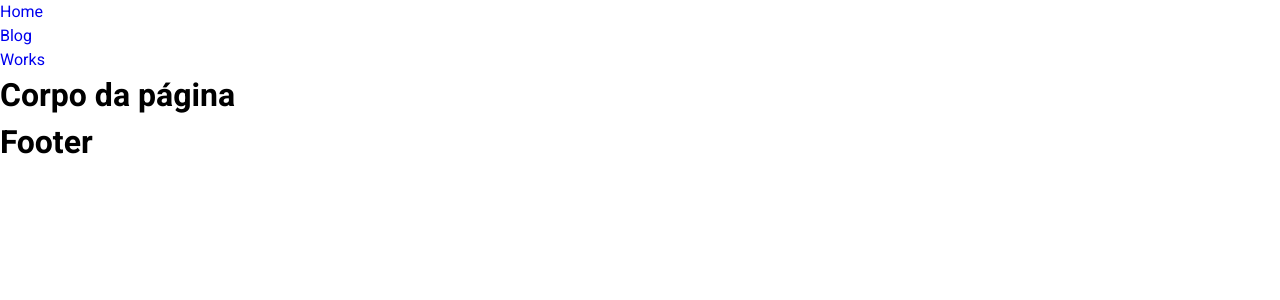
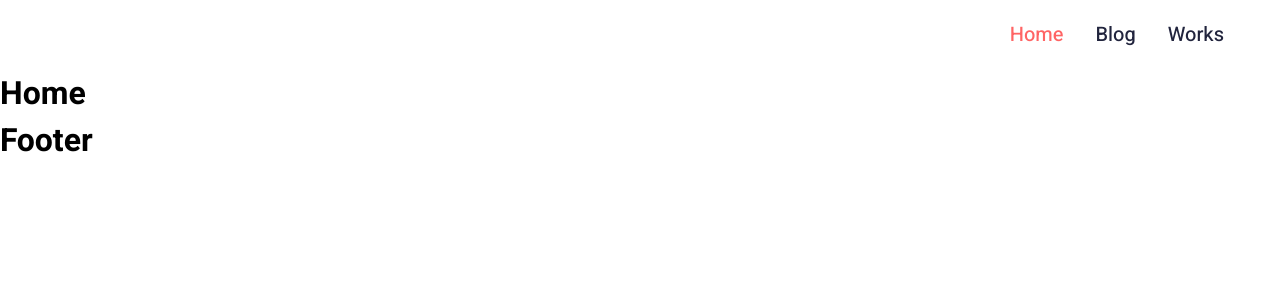
Before and after one commit to AugustoTI/project-portfolio-training, a React (Create React App) app: page / in a window 1280 px wide. Shown: the top 300 px of the page. Built offline with nearby package versions, Linux system fonts and the light colour scheme.

Commit message:
criando o header da página

```diff
--- a/src/components/header/Header.jsx
+++ b/src/components/header/Header.jsx
@@ -1,11 +1,29 @@
 import React from 'react';
+import * as Styled from './headerStyled';
 import { NavLink } from 'react-router-dom';
+import { ReactComponent as MenuMobile } from '../../assets/menuMobile.svg';
+import { useMedia } from '../../hooks/useMedia';
 
 export const Header = () => {
+  const [mobileActive, setMobileActive] = React.useState(false);
+  const mobile = useMedia('(max-width:600px)');
+
+  const handleMobile = () => setMobileActive(!mobileActive);
+
   return (
-    <header>
-      <nav>
-        <ul>
+    <Styled.Header>
+      <Styled.Nav className="container">
+        {mobile && (
+          <button onClick={handleMobile}>
+            <MenuMobile />
+          </button>
+        )}
+
+        <ul
+          className={`${mobile ? 'mobile' : 'desktop'} ${
+            mobileActive && 'mobileActive'
+          }`}
+        >
           <li>
             <NavLink to="/" end>
               Home
@@ -18,7 +36,7 @@ export const Header = () => {
             <NavLink to="/works">Works</NavLink>
           </li>
         </ul>
-      </nav>
-    </header>
+      </Styled.Nav>
+    </Styled.Header>
   );
 };
--- /dev/null
+++ b/src/components/header/headerStyled.js
@@ -0,0 +1,61 @@
+import styled from 'styled-components';
+
+export const Header = styled.header`
+  position: fixed;
+  width: 100%;
+  z-index: 10;
+  top: 0;
+  background: #fff;
+`;
+
+export const Nav = styled.nav`
+  padding: 2rem 1.6rem;
+  display: flex;
+  justify-content: end;
+  color: var(--dark);
+  font-size: 2rem;
+  font-weight: 500;
+
+  button {
+    display: flex;
+    cursor: pointer;
+    border: 2px solid #b5b5b5;
+    border-radius: 0.2rem;
+    background: #e8e8e8;
+
+    svg > * {
+      fill: var(--dark);
+    }
+  }
+
+  .desktop {
+    display: flex;
+    gap: 3.2rem;
+  }
+
+  .mobile {
+    display: grid;
+    justify-items: center;
+    gap: 1.6rem;
+    position: absolute;
+    top: 6.5rem;
+    transform: translateX(30px);
+    opacity: 0;
+    pointer-events: none;
+    background-color: #e8e8e8;
+    padding: 2rem;
+    border-radius: 0.4rem;
+  }
+
+  .mobileActive {
+    animation: animeTop 0.3s forwards;
+  }
+
+  @keyframes animeTop {
+    to {
+      transform: initial;
+      opacity: initial;
+      pointer-events: initial;
+    }
+  }
+`;
--- /dev/null
+++ b/src/hooks/useMedia.js
@@ -0,0 +1,18 @@
+import React from 'react';
+
+export const useMedia = (media) => {
+  const [match, setMacth] = React.useState(null);
+
+  React.useEffect(() => {
+    const handleChange = () => {
+      const { matches } = window.matchMedia(media);
+      setMacth(matches);
+    };
+    handleChange();
+
+    window.addEventListener('resize', handleChange);
+    return () => window.removeEventListener('resize', handleChange);
+  }, [media]);
+
+  return match;
+};
--- a/src/pages/home/Home.jsx
+++ b/src/pages/home/Home.jsx
@@ -2,8 +2,8 @@ import React from 'react';
 
 export const Home = () => {
   return (
-    <div>
-      <h1>Corpo da página</h1>
-    </div>
+    <main>
+      <h1>Home</h1>
+    </main>
   );
 };
--- a/src/styles/global_styles.js
+++ b/src/styles/global_styles.js
@@ -17,12 +17,28 @@ export const GlobalStyled = createGlobalStyle`
 
   body {
     font-size: 1.6rem;
+    margin-top: 7rem ;
+    height: 2000px ;
     font-family: 'Heebo';
+    --primary: #FF6464;
+    --secondry: #00A8CC;
+    --dark: #21243D;
+    --light: #8695A4;
   }
 
   a {
     text-decoration: none;
     display: inline-block;
+    color: inherit ;
+  }
+
+  a.active {
+    color: var(--primary)
+  }
+
+  .container {
+    max-width: 1200px;
+    margin: 0 auto;
   }
 
   img {
```
Also changed, not shown: src/assets/menuMobile.svg (added).
